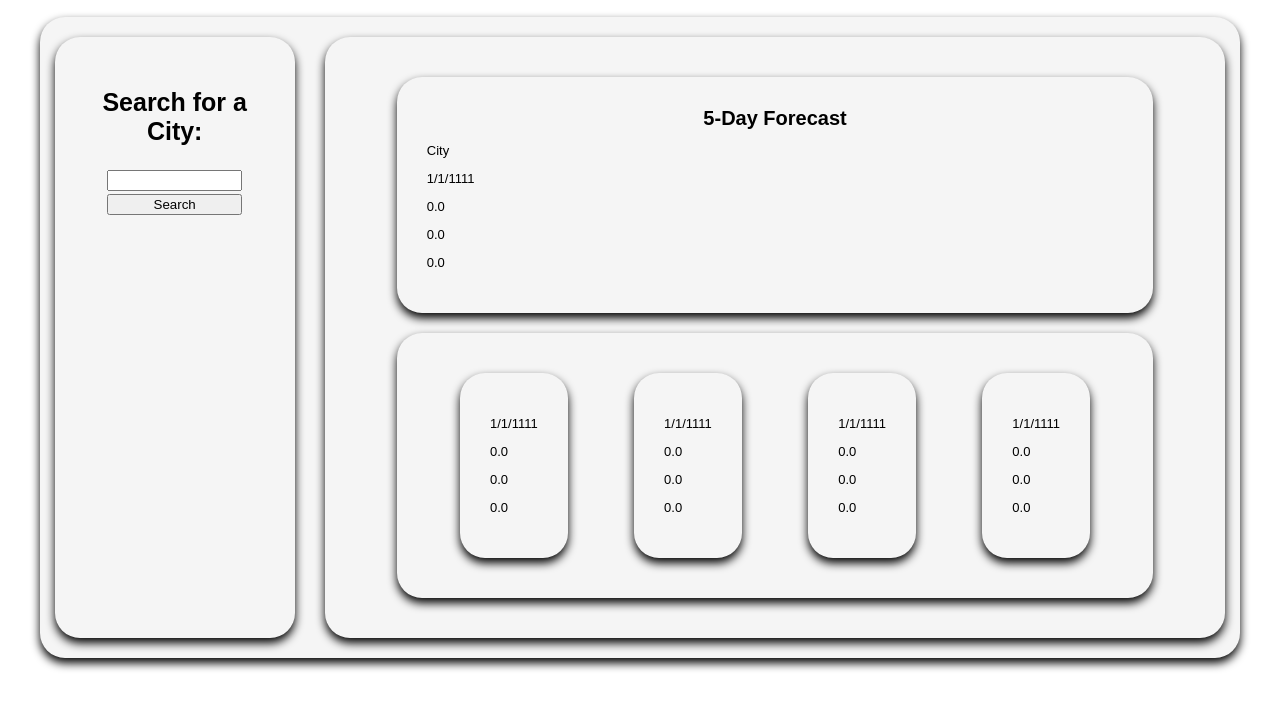
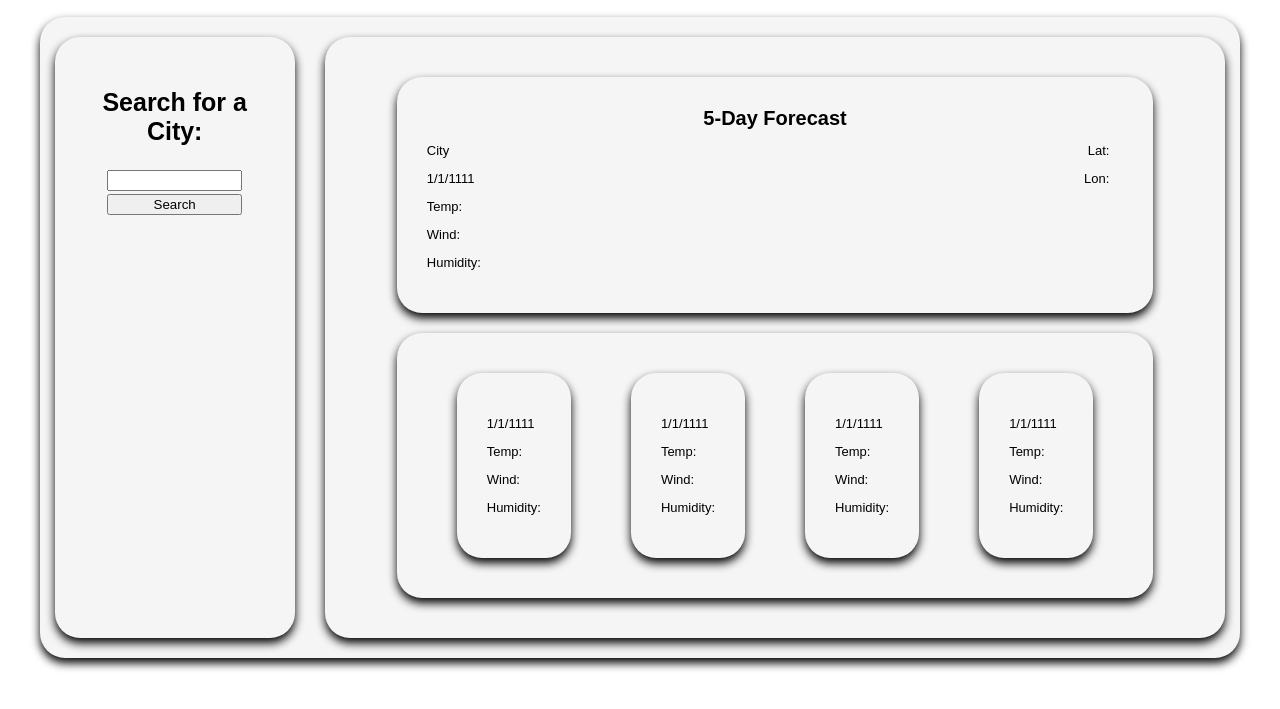
Before and after one commit to tjmomon92/Challenge-6-1.11.2023, a plain HTML site: page index.html in a window 1280 px wide. Shown: the part 63-772 px from the top of the page. Drawn offline with Linux system fonts and the light colour scheme; no server answers.

Commit message:
rough draft of geocoding API implimentation

```diff
--- a/assets/script.js
+++ b/assets/script.js
@@ -1,8 +1,9 @@
-var searchButton = document.querySelector(".search-btn");
+const searchButton = document.querySelector(".search-btn");
+// const cityGeoSearch = document.getElementById('cityGeo');
 
 // Function to set user input to local storage
 function newCity() {
-    var userEntry = document.querySelector("#city-entry").value;
+    const userEntry = document.querySelector("#city-entry").value;
     if (userEntry === "") {
         console.log('Error: No data entered');
     } else {
@@ -10,24 +11,21 @@ function newCity() {
             localStorage.setItem(userEntry, " ");
             document.querySelector(".city-data").textContent = " ";
         }
-        // for (let i = 0; i< localStorage.length; i++) {
-        //     var b = document.createElement("button");
-        //     var city = localStorage.key(i);
-        //     b.textContent = city;
-        //     document.querySelector(".city-data").appendChild(b);
-        // }
     }
 };
 
+// Function to save search history to page for easy access
 function saveCity() {
     for (let i = 0; i< localStorage.length; i++) {
-        var b = document.createElement("button");
-        var city = localStorage.key(i);
+        const b = document.createElement("button");
+        const city = localStorage.key(i);
         b.textContent = city;
         document.querySelector(".city-data").appendChild(b);
+        b.setAttribute('id', 'cityGeo');
     }
 };
 
+// prevents search data from disappearing on page refresh
 saveCity();
 
 // eventListener on 'Search' button to save city search to localStorage
@@ -36,3 +34,17 @@ searchButton.addEventListener("click", function(event) {
     newCity();
     saveCity();
 });
+
+// Geocoding API to get Lat and Lon for future 5-Day Forecast call
+// const geoCode = () => {
+    fetch("https://api.openweathermap.org/geo/1.0/direct?q=dallas&limit=5&appid=d769864f4813769c7a82a33216c211e2")
+        .then(response => {
+            return response.json();
+        })
+        .then(response => {
+            console.log(response);
+        })
+        .catch(error => {
+            console.log(error);
+        })
+// }
--- a/assets/style.css
+++ b/assets/style.css
@@ -81,8 +81,28 @@ h4 {
     box-shadow: 0px 5px 10px 0px black;
     font-size: 20px;
     margin: 10px auto;
-    max-width: 90%;
+    width: 90%;
     padding: 30px 30px 30px 30px;
+}
+
+.today {
+    width: 100%;
+    height: 90%;
+    display: inline-flex;
+}
+
+.left{
+    width: 49%;
+    height: 75%;
+    text-align: left;
+    font-size: small;
+}
+
+.right{
+    width: 49%;
+    height: 75%;
+    text-align: right;
+    font-size: small;
 }
 
 .four-day {
@@ -111,6 +131,7 @@ h4 {
 
 button {
     width: 75%;
+    cursor: pointer;
 }
 
 #city-entry {
--- a/index.html
+++ b/index.html
@@ -25,12 +25,18 @@
             <div class="display-main">
                 <h3>5-Day Forecast</h3>
                 <div class="today">
-                    <p class="location template">City</p>
-                    <p class="date template">1/1/1111</p>
-                    <!-- <div class="image"><img src='' class="imgClass"</div> -->
-                    <p class="temp template">0.0</p>
-                    <p class="wind template">0.0</p>
-                    <p class="humidity template">0.0</p>
+                    <div class="left">
+                        <p class="location template">City</p>
+                        <p class="date template">1/1/1111</p>
+                        <!-- <div class="image"><img src='' class="imgClass"</div> -->
+                        <p class="temp template">Temp:</p>
+                        <p class="wind template">Wind:</p>
+                        <p class="humidity template">Humidity:</p>
+                    </div>
+                    <div class="right">
+                        <p class="latitude", id="latitude">Lat:</p>
+                        <p class="longitude", id="longitude">Lon:</p>
+                    </div>
                 </div>
             </div>
             <div class="four-day">
@@ -39,33 +45,33 @@
                     <h4>hold</h4>
                     <p class="date template">1/1/1111</p>
                     <!-- <div class="image"><img src='' class="imgClass"</div> -->
-                    <p class="temp template">0.0</p>
-                    <p class="wind template">0.0</p>
-                    <p class="humidity template">0.0</p>
+                    <p class="temp template">Temp:</p>
+                    <p class="wind template">Wind:</p>
+                    <p class="humidity template">Humidity:</p>
                 </div>
                 <div class="days">
                     <h4>hold</h4>
                     <p class="date template">1/1/1111</p>
                     <!-- <div class="image"><img src='' class="imgClass"</div> -->
-                    <p class="temp template">0.0</p>
-                    <p class="wind template">0.0</p>
-                    <p class="humidity template">0.0</p>
+                    <p class="temp template">Temp:</p>
+                    <p class="wind template">Wind:</p>
+                    <p class="humidity template">Humidity:</p>
                 </div>
                 <div class="days">
                     <h4>hold</h4>
                     <p class="date template">1/1/1111</p>
                     <!-- <div class="image"><img src='' class="imgClass"</div> -->
-                    <p class="temp template">0.0</p>
-                    <p class="wind template">0.0</p>
-                    <p class="humidity template">0.0</p>
+                    <p class="temp template">Temp:</p>
+                    <p class="wind template">Wind:</p>
+                    <p class="humidity template">Humidity:</p>
                 </div>
                 <div class="days">
                     <h4>hold</h4>
                     <p class="date template">1/1/1111</p>
                     <!-- <div class="image"><img src='' class="imgClass"</div> -->
-                    <p class="temp template">0.0</p>
-                    <p class="wind template">0.0</p>
-                    <p class="humidity template">0.0</p>
+                    <p class="temp template">Temp:</p>
+                    <p class="wind template">Wind:</p>
+                    <p class="humidity template">Humidity:</p>
                 </div>
             </div>
         </div>
```
